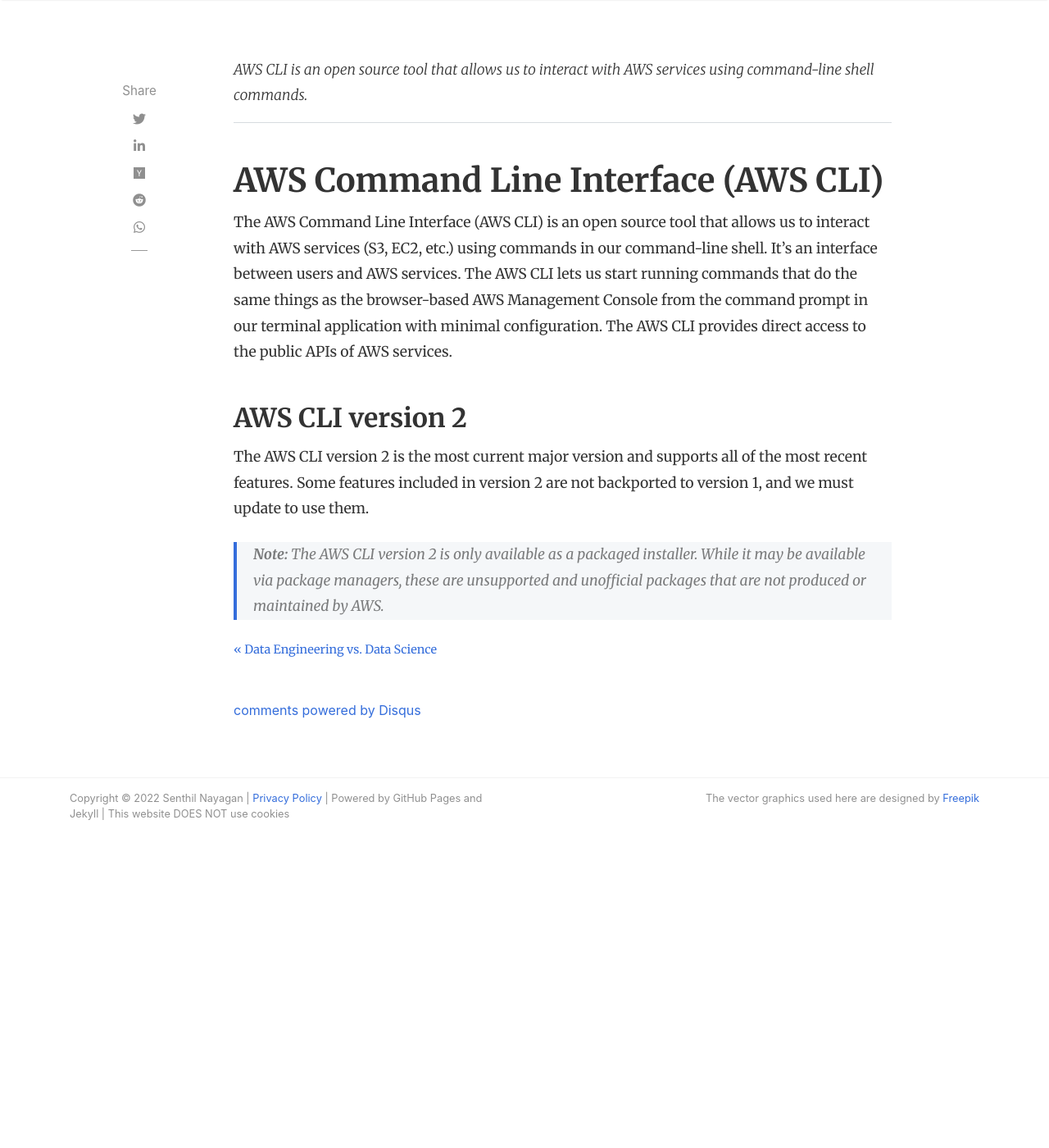
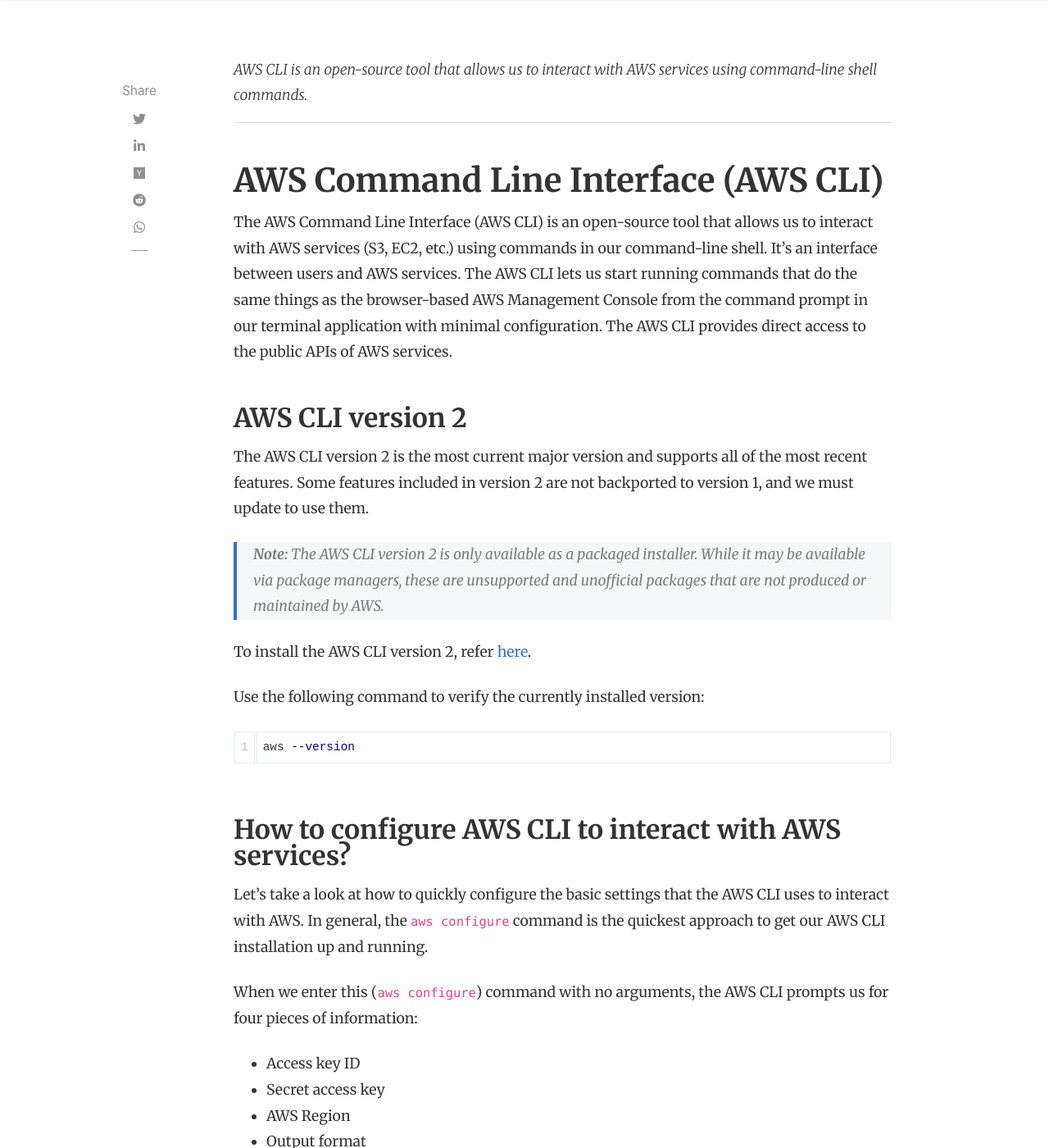
Before and after one commit to SenthilNayagan/senthilnayagan.github.io, a Jekyll site: the page built from _posts/cloud/aws/cli/2022-08-13-aws-cli.markdown, in a window 1280 px wide and 1400 px high, scrolled down 1070 px. Shown: the whole window at 82% size. Built offline with Jekyll 4.4.1, drawn with Linux system fonts in a browser that asks for light colours; nearby versions of some CDN libraries; comment, search, counter and statistics services are not loaded; before the commit the page ends 2146 px from its top, so only the background shows below that; some of the changed text lies outside the part shown.

Commit message:
Contents updated

````diff
--- a/_posts/cloud/aws/cli/2022-08-13-aws-cli.markdown
+++ b/_posts/cloud/aws/cli/2022-08-13-aws-cli.markdown
@@ -2,7 +2,7 @@
 layout: post
 title:  "AWS Command Line Interface (AWS CLI)"
 kicker: "AWS"
-subtitle: "AWS CLI is an open source tool that allows us to interact with AWS services using command-line shell commands."
+subtitle: "AWS CLI is an open-source tool that allows us to interact with AWS services using command-line shell commands."
 image: assets/images/posts-cover-images/aws_cli.jpg
 author: senthil
 published_on: 2022-08-13 00:00:00 +0530
@@ -14,10 +14,73 @@
 
 # AWS Command Line Interface (AWS CLI)
 
-The AWS Command Line Interface (AWS CLI) is an open source tool that allows us to interact with AWS services (S3, EC2, etc.) using commands in our command-line shell. It's an interface between users and AWS services. The AWS CLI lets us start running commands that do the same things as the browser-based AWS Management Console from the command prompt in our terminal application with minimal configuration. The AWS CLI provides direct access to the public APIs of AWS services.
+The AWS Command Line Interface (AWS CLI) is an open-source tool that allows us to interact with AWS services (S3, EC2, etc.) using commands in our command-line shell. It's an interface between users and AWS services. The AWS CLI lets us start running commands that do the same things as the browser-based AWS Management Console from the command prompt in our terminal application with minimal configuration. The AWS CLI provides direct access to the public APIs of AWS services.
 
 ## AWS CLI version 2
 
 The AWS CLI version 2 is the most current major version and supports all of the most recent features. Some features included in version 2 are not backported to version 1, and we must update to use them.
 
 > **Note:** The AWS CLI version 2 is only available as a packaged installer. While it may be available via package managers, these are unsupported and unofficial packages that are not produced or maintained by AWS.
+
+To install the AWS CLI version 2, refer [here](https://docs.aws.amazon.com/cli/latest/userguide/getting-started-install.html){:target="_blank"}.
+
+Use the following command to verify the currently installed version:
+
+```shell
+aws --version
+```
+
+## How to configure AWS CLI to interact with AWS services?
+
+Let's take a look at how to quickly configure the basic settings that the AWS CLI uses to interact with AWS. In general, the `aws configure` command is the quickest approach to get our AWS CLI installation up and running.
+
+When we enter this (`aws configure`) command with no arguments, the AWS CLI prompts us for four pieces of information:
+
+- Access key ID
+- Secret access key
+- AWS Region
+- Output format
+
+The AWS CLI stores sensitive credential information that we specify with `aws configure` command in a local file named `credentials`, in a folder named `.aws` in our home directory-the default location is `~/.aws/credentials`.
+
+Here is how we configure the AWS CLI to connect to our AWS account. These are only sample values. Replace them with our own values.
+
+```shell
+% aws configure
+AWS Access Key ID [None]: AKIA4S2AHSC2UKNSQCFM
+AWS Secret Access Key [None]: TCORDiSPQ5o4B7+SGerdEud1wZHQEQ7N0zhbX7m9
+Default region name [None]: us-east-1
+Default output format [None]: json
+```
+
+The AWS CLI stores the given details in a *profile* named `[default]` in the `credentials` file as shown below:
+
+```shell
+% cat ~/.aws/credentials
+[default]
+aws_access_key_id = AKIA4S2AHSC2UKNSQCFM
+aws_secret_access_key = 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
+```
+
+Each profile is a collection of settings that include *access key id*, *secret access key*, etc. By default, when we run an AWS CLI command that doesn't say which profile to use, the information in the `[default]` profile is used.
+
+
+### Multiple AWS accounts
+
+If we have multiple AWS accounts to connect using AWS CLI, we may use the `—-profile` parameter to create a named profile. A profile is a collection of settings that include *access key id*, *secret access key*, etc. By default, the AWS CLI uses the `[default]` profile.
+
+We can then specify a `--profile profilename` and use the credentials and settings stored under that name.
+
+The following example creates a profile named `guestuser`:
+
+```shell
+aws configure --profile guestuser
+AWS Access Key ID [None]: AKIAI44QH8DHBEXAMPLE
+AWS Secret Access Key [None]: je7MtGbClwBF/2Zp9Utk/h3yCo8nvbEXAMPLEKEY
+Default region name [None]: us-east-1
+Default output format [None]: text
+```
+
+### How to update existing settings?
+
+To update these settings, run `aws configure` again (with or without the `--profile` parameter, depending on which profile we want to update) and enter new values as appropriate.
--- a/_posts/data-management/data-engineering/data-security-and-compliance/2022-07-26-data-governance.markdown
+++ b/_posts/data-management/data-engineering/data-security-and-compliance/2022-07-26-data-governance.markdown
@@ -24,7 +24,7 @@
 
 It defines ***who** can take **what actions** based on **what data**, under **what conditions**, and using **what methods**.*
 
-The practice of data governance also includes adhering to external standards set by industry associations, government agencies, and other stakeholders. Regulations such as the GDPR and many others impose legal accountability and severe penalties on firms ([*in the case of GDPR, the penalty may be up to 4% of global revenue*](https://gdpr.eu/fines/)) that fail to adhere to governance principles around data privacy, retention, and portability.
+The practice of data governance also includes adhering to external standards set by industry associations, government agencies, and other stakeholders. Regulations such as the GDPR and many others impose legal accountability and severe penalties on firms ([*in the case of GDPR, the penalty may be up to 4% of global revenue*](https://gdpr.eu/fines/){:target="_blank"}) that fail to adhere to governance principles around data privacy, retention, and portability.
 
 No matter how large the organization is or the volume of data, the principles of data governance remain the same. However, data governance practitioners make decisions about tools and ways to implement them based on practical factors that are affected by the environment in which they work.
 
````
